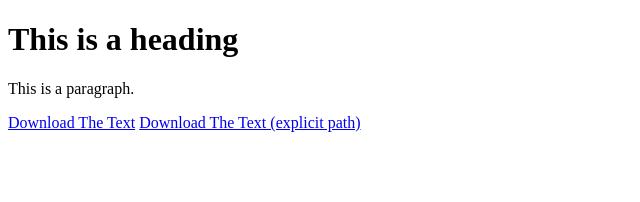
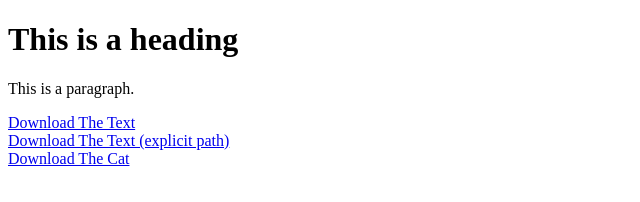
Before and after one commit to tofighi/tofighi.github.io, a plain HTML site: page lab1/index.html in a window 1280 px wide. Shown: the whole page, without its empty margins (0-640 px from the left). Drawn offline with Linux system fonts and the light colour scheme.

Commit message:
Adding image and updating index.html

```diff
--- a/lab1/index.html
+++ b/lab1/index.html
@@ -12,8 +12,15 @@
 
 <a href = "test.txt"> Download The Text</a>
 
+<br/>
+
 <a href = "https://tofighi.github.io/lab1/test.txt"> Download The Text (explicit path)</a>
 
+<br/>
+
+<a href = "data/cat.png"> Download The Cat</a>
+
+<br/>
 
 </body>
 
```
Also changed, not shown: lab1/data/cat.png (added).
